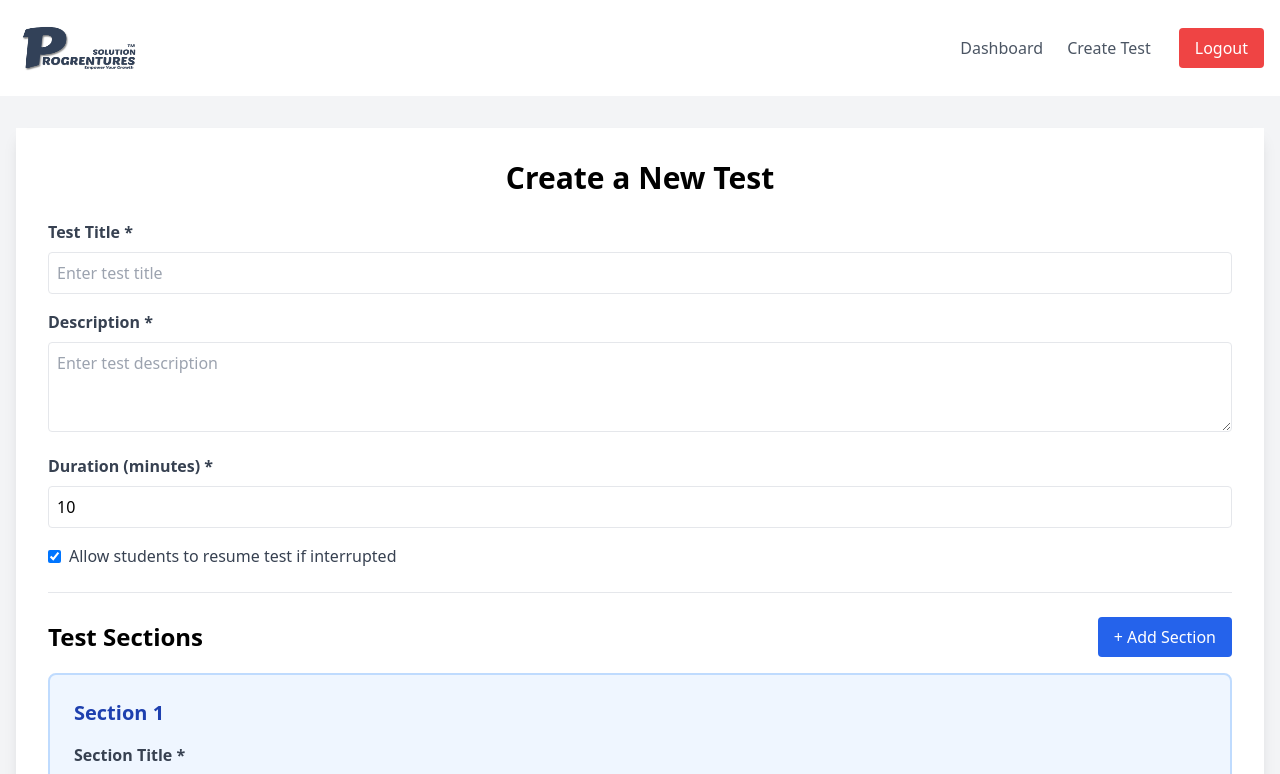
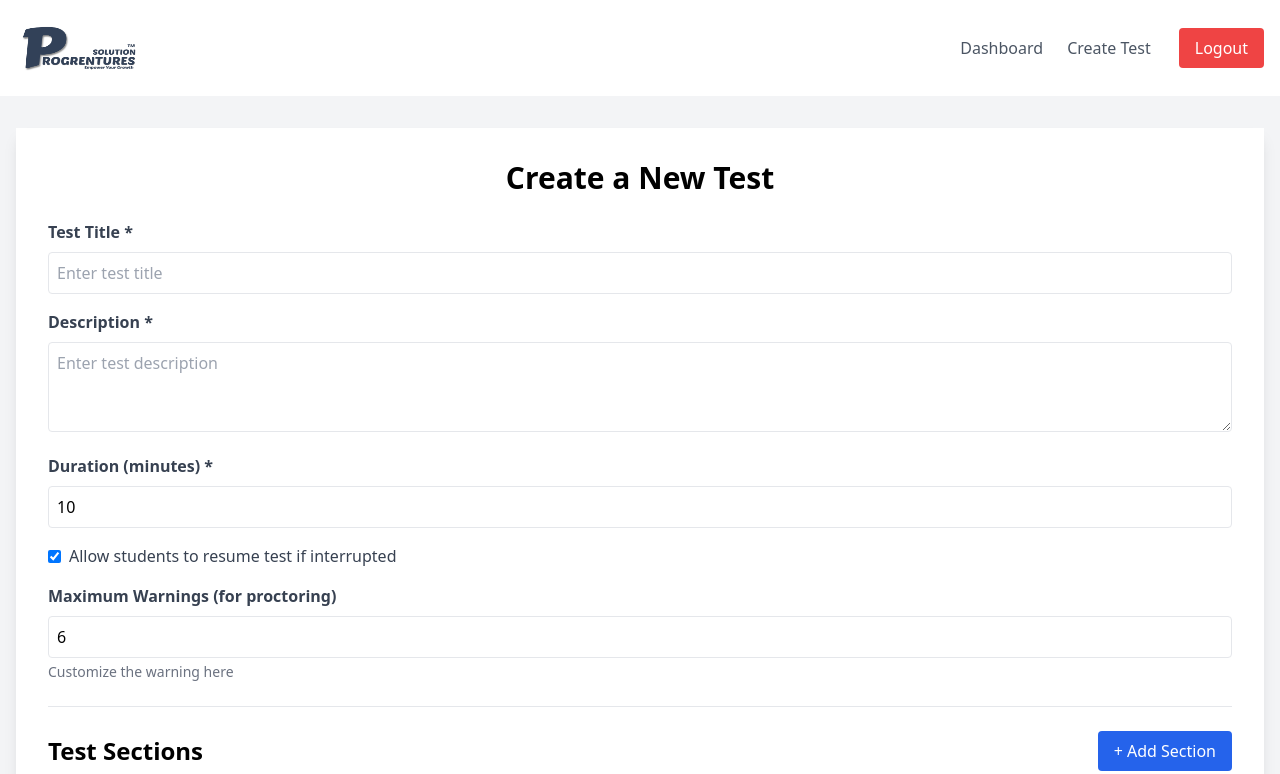
Before and after one commit to Ayush-jaiswal18/test-app, a React (Vite) app in the folder frontend/: page /create-test in a window 1280 px wide. Shown: the top 774 px of the page. Built offline with nearby package versions, Linux system fonts and the light colour scheme; no server answers; sample sign-in values are in the browser's storage.

Commit message:
added customize warning feature

```diff
--- a/frontend/src/components/CreateTestPage.jsx
+++ b/frontend/src/components/CreateTestPage.jsx
@@ -20,6 +20,7 @@ const CreateTestPage = () => {
   const [description, setDescription] = useState('');
   const [duration, setDuration] = useState(10);
   const [allowResume, setAllowResume] = useState(true);
+  const [maxWarnings, setMaxWarnings] = useState(6);
 
   const [sections, setSections] = useState([
     {
@@ -47,6 +48,7 @@ const CreateTestPage = () => {
           setDescription(testData.description);
           setDuration(testData.duration);
           setAllowResume(testData.allowResume ?? true);
+          setMaxWarnings(testData.maxWarnings ?? 6);
           setShareableLink(testData.shareableLink || '');
 
           if (testData.sections?.length > 0) {
@@ -228,6 +230,7 @@ const CreateTestPage = () => {
       description: description.trim(),
       duration: Number(duration),
       allowResume,
+      maxWarnings: Number(maxWarnings),
       questions: [],
       sections: sections.map(s => ({
         ...s,
@@ -311,6 +314,20 @@ const CreateTestPage = () => {
                 />
                 <span className="text-gray-700">Allow students to resume test if interrupted</span>
               </label>
+            </div>
+
+            <div className="mb-4">
+              <label className="block text-gray-700 font-semibold mb-2">Maximum Warnings (for proctoring)</label>
+              <input
+                type="number"
+                value={maxWarnings}
+                onChange={(e) => setMaxWarnings(e.target.value)}
+                min="1"
+                max="20"
+                className="w-full p-2 border rounded"
+                placeholder="Enter maximum number of warnings"
+              />
+              <p className="text-sm text-gray-500 mt-1">Customize the warning here </p>
             </div>
           </div>
 
--- a/frontend/src/components/Proctoring.jsx
+++ b/frontend/src/components/Proctoring.jsx
@@ -5,12 +5,19 @@ import * as cam from "@mediapipe/camera_utils";
 import * as cocoSsd from "@tensorflow-models/coco-ssd";
 import '@tensorflow/tfjs';
 
-const Proctoring = ({ onMaxWarnings }) => {
+const Proctoring = ({ onMaxWarnings, maxWarnings = 6 }) => {
   const objectDetectorRef = useRef(null);
   const detectionIntervalRef = useRef(null);
   const warningCountRef = useRef(0);
-  const WARNING_THRESHOLD = 5;
-  const MAX_WARNINGS = 6;
+  const [currentMaxWarnings, setCurrentMaxWarnings] = React.useState(maxWarnings);
+
+  // Update max warnings when prop changes
+  React.useEffect(() => {
+    setCurrentMaxWarnings(maxWarnings);
+  }, [maxWarnings]);
+
+  const WARNING_THRESHOLD = Math.max(1, currentMaxWarnings - 1);
+  const MAX_WARNINGS = currentMaxWarnings;
 
   useEffect(() => {
     const videoElement = document.getElementById("webcam");
--- a/frontend/src/components/TestPage.jsx
+++ b/frontend/src/components/TestPage.jsx
@@ -701,10 +701,13 @@ const TestPage = () => {
 
     return (
       <div className="min-h-screen w-full px-6 py-6">
-        <Proctoring onMaxWarnings={() => {
-          console.warn("Maximum warnings reached, auto-submitting test...");
-          handleSubmit();
-        }} />
+        <Proctoring
+          maxWarnings={test.maxWarnings || 6}
+          onMaxWarnings={() => {
+            console.warn("Maximum warnings reached, auto-submitting test...");
+            handleSubmit();
+          }}
+        />
         <div className="mb-6 border-b pb-4">
           <div className="mb-4">
             <h1 className="text-2xl font-bold">{test.title}</h1>
```
Also changed, not shown: 1 other file (tests, documents, lock files or other folders).
